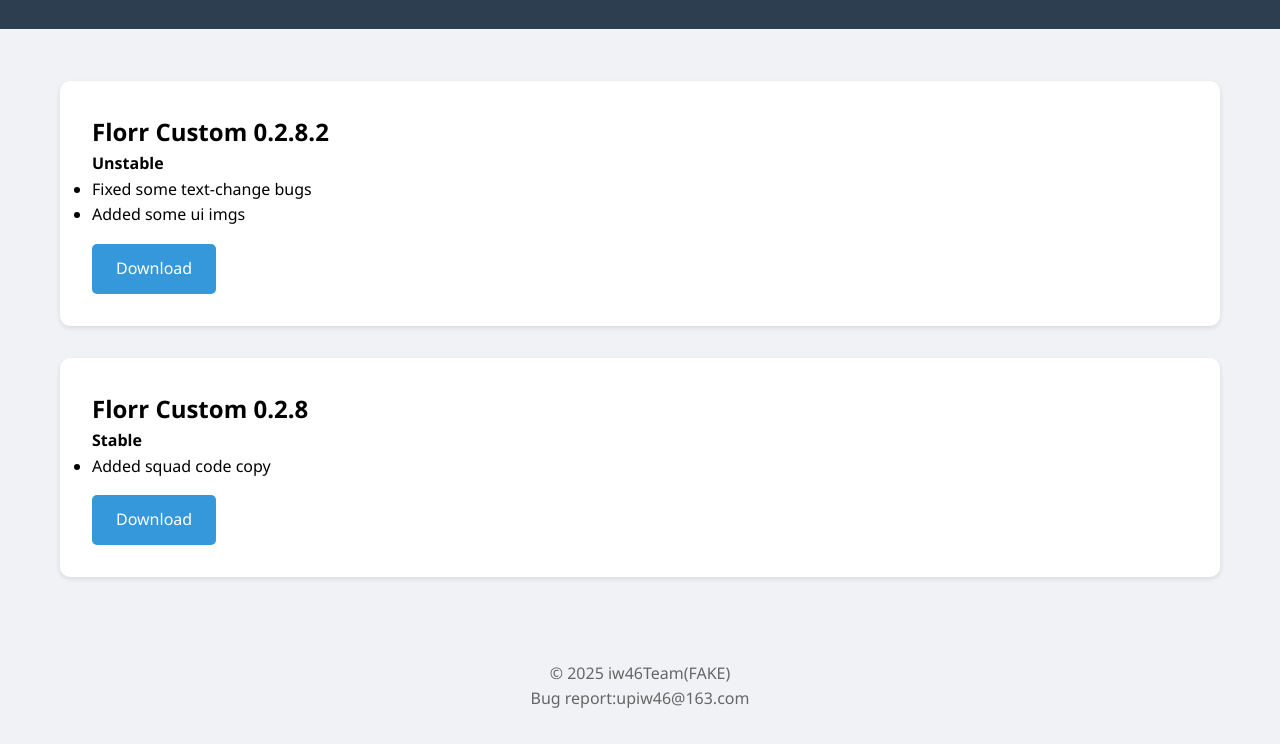
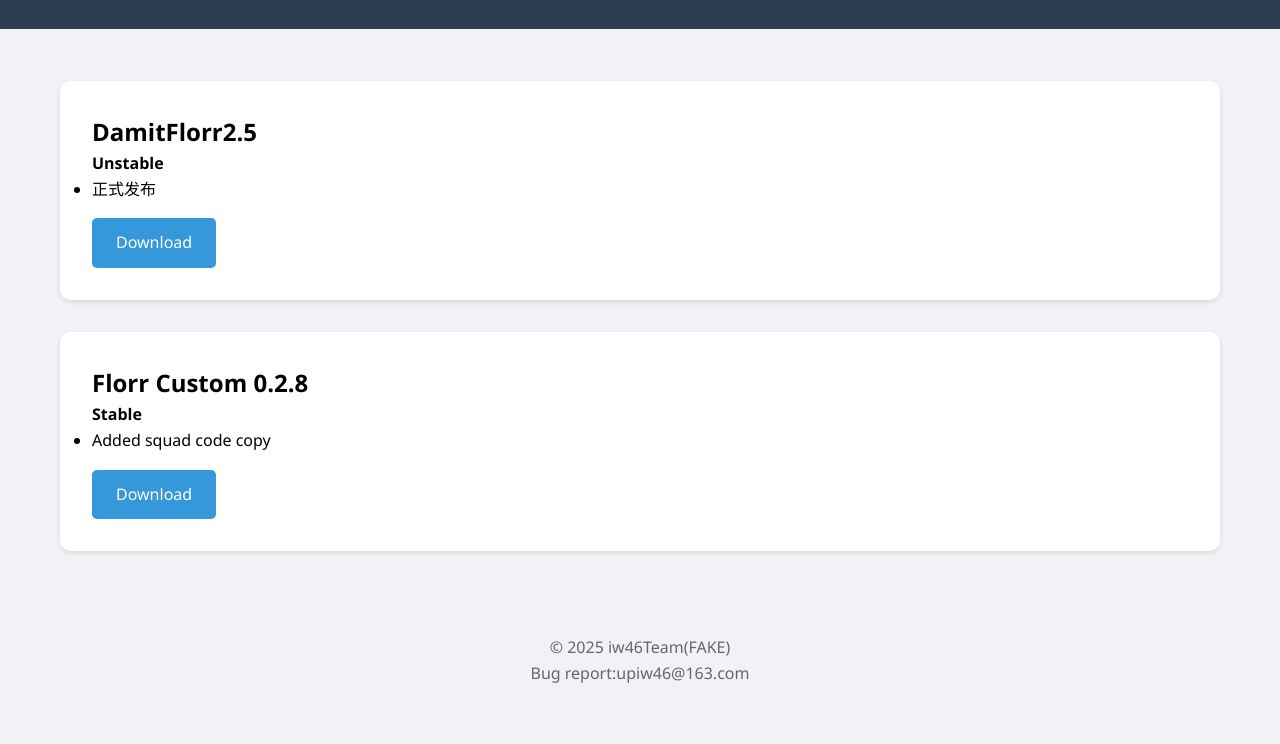
Before and after one commit to hangymind/florrCustom, a plain HTML site: page index.html in a window 1280 px wide. Shown: the part 112-856 px from the top of the page. After the commit the page ends 830 px from the top, so only its background shows below. Drawn offline with Linux system fonts and the light colour scheme.

Commit message:
Update index.html

```diff
--- a/index.html
+++ b/index.html
@@ -70,14 +70,13 @@
 
     <div class="container">
         <div class="script-card">
-            <h2>Florr Custom 0.2.8.2</h2>
+            <h2>DamitFlorr2.5</h2>
             <p><b>Unstable</b></p>
-            <ul>
-                <li>Fixed some text-change bugs</li>
-                <li>Added some ui imgs</li>
+            <ul> <li>正式发布</li>
+
 
             </ul>
-            <a href="download/fcs0.2.8.2.js" class="download-btn" download>
+            <a href="download/damitFlorr加密版.txt" class="download-btn" download>
                Download
             </a>
         </div>
```
